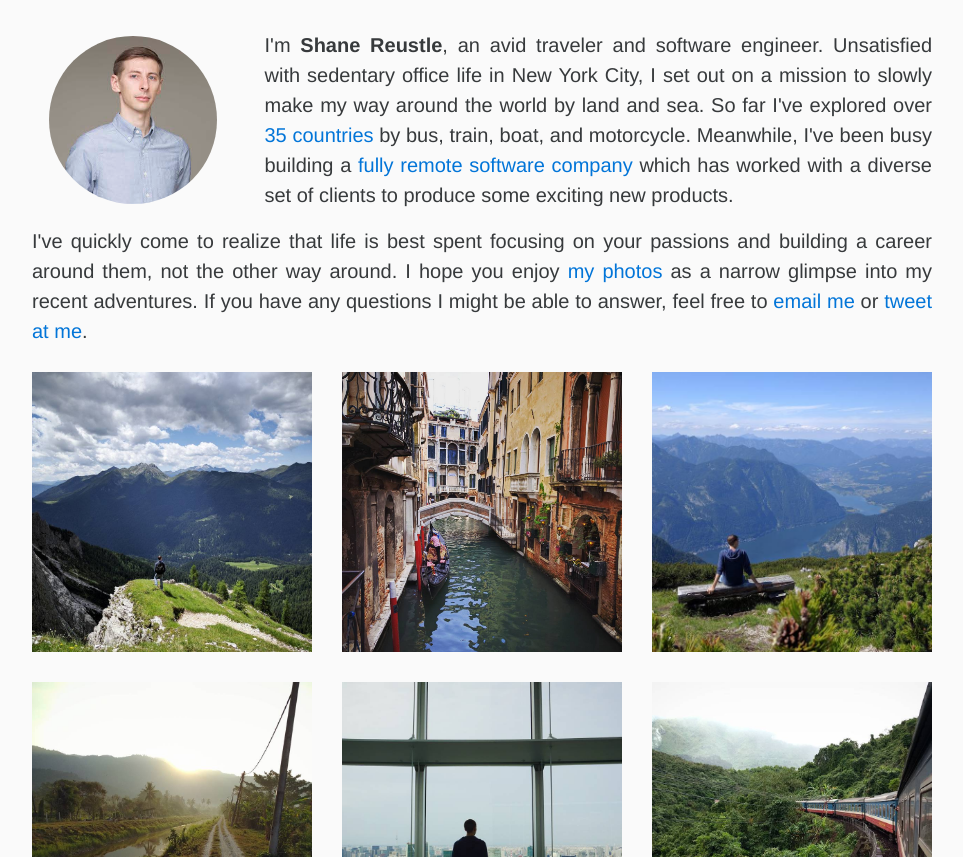
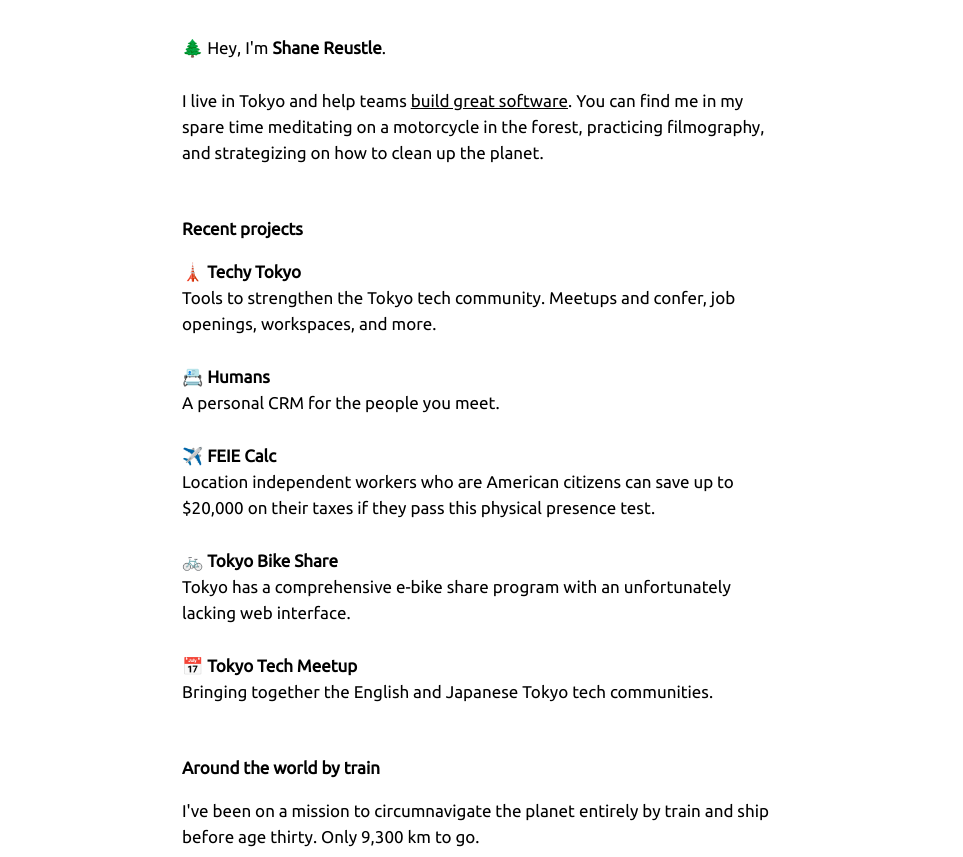
Before and after one commit to reustle/reustle, a Jekyll site: the page index.html, which Jekyll copies as it is, in a window 1280 px wide. Shown: the top 857 px of the page, without its empty margins (158-1121 px from the left). Built offline with Jekyll 4.4.1, drawn with Linux system fonts in a browser that asks for light colours; some of the changed text lies outside the part shown; grey boxes are pictures that could not be loaded.

Commit message:
updated site

```diff
--- a/index.html
+++ b/index.html
@@ -1,46 +1,100 @@
----
-layout: base
----
+<!doctype html>
+<html>
+    <head>
+        <meta charset="UTF-8" />
+        <meta name="viewport" content="width=device-width, initial-scale=1, minimal-ui">
 
-    <div class='body-container'>
+        <meta name="author" content="Shane Reustle">
+        <meta name="description" content="I live in Tokyo and help teams build great software." />
 
-        <div class='bio'>
-           <div class='row'>
+        <link rel="shortcut icon" sizes="16x16" href="static/favicon.ico" type="image/x-icon">
 
-                <div class='col-xs-12 col-md-3 avatar-container'>
-                    <img src='/static/shane-reustle.jpg'/>
-                </div>
+        <title>Shane Reustle</title>
 
-                <div class='col-xs-12 col-md-9'>
-                    <p class='lead'>
-                        I'm <strong>Shane Reustle</strong>, an avid traveler and software engineer.
-                        Unsatisfied with sedentary office life in New York City, I set out on a mission to slowly make my way around the world by land and sea.
-                        So far I've explored over <a href='http://reustle.org/rtw' target='_blank'>35 countries</a> by bus, train, boat, and motorcycle.
-                        Meanwhile, I've been busy building a <a href='https://reustle.co'>fully remote software company</a> which has worked with a diverse set of clients to produce some exciting new products.
-                    </p>
-                </div>
+        <link href="https://fonts.googleapis.com/css?family=Ubuntu" rel="stylesheet" type="text/css" />
+        <style type="text/css">
+            body {
+                font-family: Ubuntu, Verdana, Geneva, Tahoma, sans-serif;
+                padding: 10px 25px;
+                line-height: 26px;
+                font-size: 17px;
+            }
+            header, section {
+                max-width: 600px;
+                margin: 0px auto 40px auto;
+            }
+            a {
+                color: #000;
+                text-decoration: none;
+            }
+            p {
+                padding-bottom: 10px;
+            }
+            img {
+                width: 100%;
+                border-radius: 4px;
+            }
+        </style>
+    </head>
+    <body>
+        <header>
+            <p>🌲 Hey, I'm <strong>Shane Reustle</strong>.</p>
+            <p>
+                I live in Tokyo and help teams <a href="https://reustle.co" target="_blank"><u>build great software</u></a>. You can find me in my spare time meditating on a motorcycle in the forest, practicing filmography, and strategizing on how to clean up the planet.
+            </p>
+        </header>
 
-            </div>
+        <section>
+            <strong>Recent projects</strong>
+            <p>
+                <strong><a href="https://techytokyo.com" target="_blank">🗼 Techy Tokyo</a></strong><br/>
+                Tools to strengthen the Tokyo tech community. Meetups and confer, job openings, workspaces, and more.
+            </p>
+            <p>
+                <strong><a href="https://humans.io" target="_blank">📇 Humans</a></strong><br/>
+                A personal CRM for the people you meet.
+            </p>
+            <p>
+                <strong><a href="https://feiecalc.com" target="_blank">✈️ FEIE Calc</a></strong><br/>
+                Location independent workers who are American citizens can save up to $20,000 on their taxes if they pass this physical presence test.
+            </p>
+            <p>
+                <strong><a href="https://tokyobikeshare.com" target="_blank">🚲 Tokyo Bike Share</a></strong><br/>
+                Tokyo has a comprehensive e-bike share program with an unfortunately lacking web interface.
+            </p>
+            <!--<p>
+                <strong><a href="http://greenrank.org" target="_blank">🌳 Green Rank</a></strong><br/>
+                How do countries compare when it comes to environmental promises.
+            </p>-->
+            <p>
+                <strong><a href="http://tokyotechmeetup.com" target="_blank">📅 Tokyo Tech Meetup</a></strong><br/>
+                Bringing together the English and Japanese Tokyo tech communities.
+            </p>
+        </section>
 
-            <p class='lead'>
-                I've quickly come to realize that life is best spent focusing on your passions and building a career around them, not the other way around.
-                I hope you enjoy <a href='https://www.facebook.com/reustle'>my photos</a> as a narrow glimpse into my recent adventures.
-                If you have any questions I might be able to answer, feel free to <a href='mailto:shane@reustle.org'>email me</a> or <a href='http://twitter.com/reustle'>tweet at me</a>.
+        <section>
+            <strong>Around the world by train</strong>
+            <p>
+                I've been on a mission to circumnavigate the planet entirely by train and ship before age thirty. Only 9,300 km to go.
             </p>
+            <a href="/rtw"><img src="static/rtw-map.jpg" alt="RTW Map" /></a>
+            <p>
+                39 countries – 19,491 km by train – 7,586 km by boat – 4.2 years spent on the road
+            </p>
+        </section>
 
-        </div>
+        <!--
+        <section>
+            <strong>Let&#39;s work together</strong>
+            <p>
+                    A bio about reustle.co and what we offer, what we do, and who we've worked with. Tokyo and New York based.
+            </p>
+        </section>
+        -->
 
-        <div class='photo-grid'>
+        <section>
+            <a href="mailto:shane@reustle.org"><u>shane@reustle.org</u></a>
+        </section>
 
-            {% for photo in site.data.photos %}<div class='photo-tile'><a href='https://facebook.com/{{ photo.url }}' style='background-image: url("/static/photos/{{ photo.filename }}")' target='_blank'></a></div>{% endfor %}
-
-        </div>
-
-        <div class='actions'>
-            <p class='lead'>
-                For more adventures, you can follow me on <a href='https://facebook.com/shanereustle'>Facebook</a>, <a href='https://instagram.com/sreustle'>Instagram</a>, and <a href='https://twitter.com/reustle'>Twitter</a>.
-                <!-- You can also sign up for my <a href='https://tinyletter.com/reustle'>annual(ish) newsletter</a> which covers my adventures in greater detail. -->
-            </p>
-        </div>
-
-    </div>
+    </body>
+</html>
```
